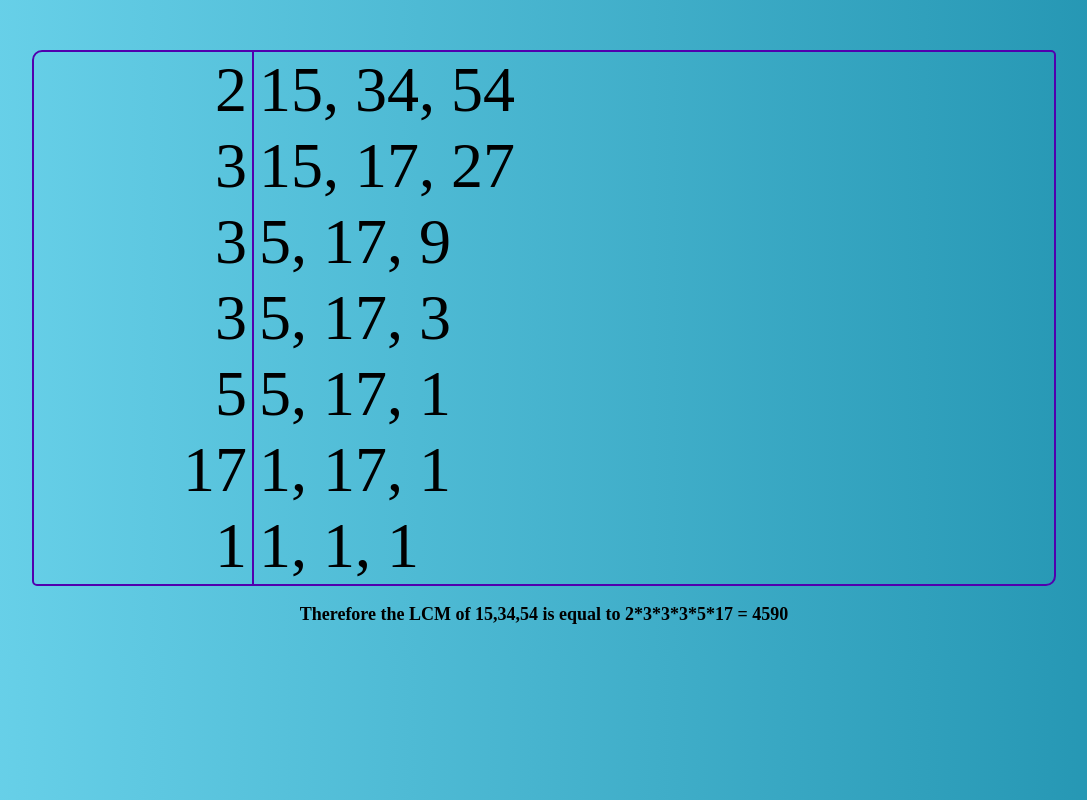
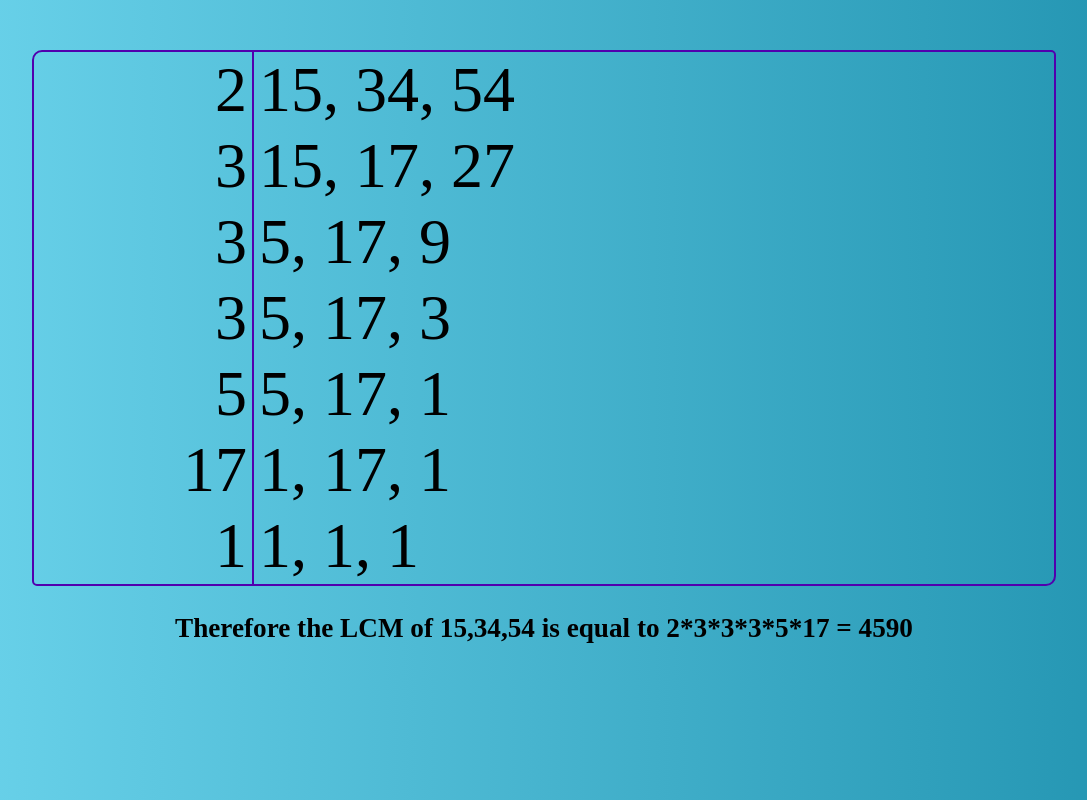
Before and after one commit to sammychinedu2ky/LCM-display-in-table, a plain HTML site: page index.html in a window 1280 px wide. Both pictures are taken after a click on the button "Calculate". Shown: the whole page, without its empty margins (104-1191 px from the left). Drawn offline with Linux system fonts and the light colour scheme.

Commit message:
Change font size of display paragraph

```diff
--- a/style.css
+++ b/style.css
@@ -107,7 +107,7 @@ td{
     padding-left:5px;
 }
 p{
-    font-size:18px;
+    font-size:1.7rem;
     padding-left:12px;
     padding-right:12px;
     font-weight:bold;
```
